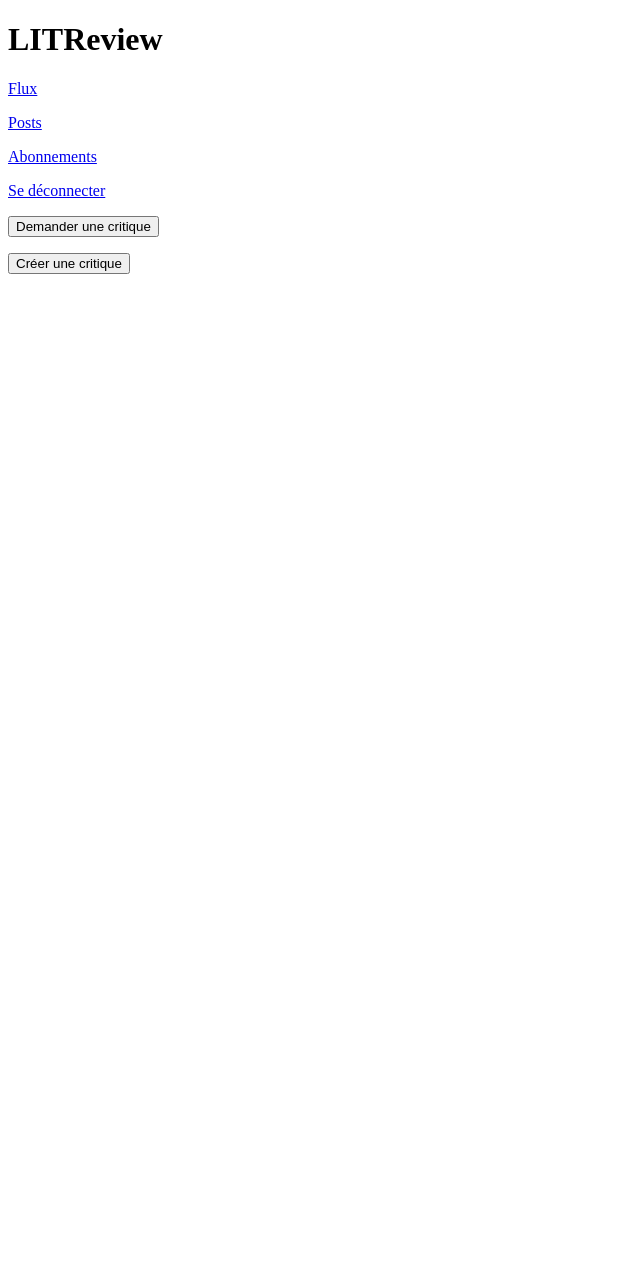
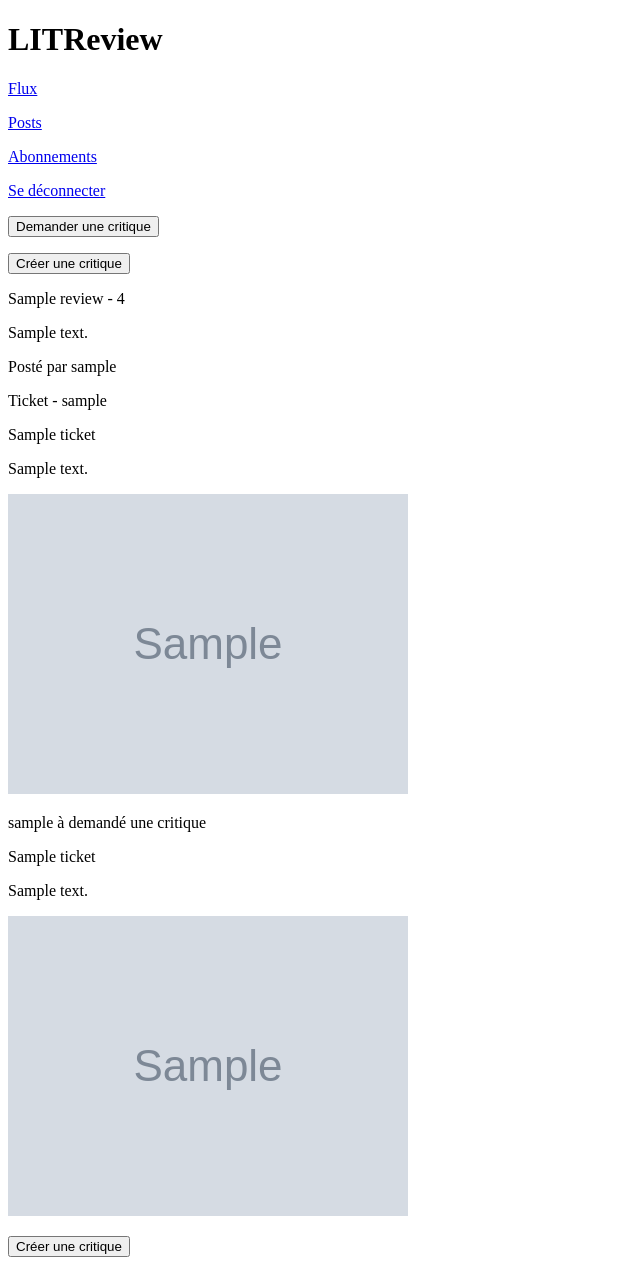
Before and after one commit to A-Nourry/P9_LITReview, a Django app: page /feed/ in a window 1280 px wide. Shown: the whole page, without its empty margins (0-640 px from the left). Before the commit the page ends 274 px from the top, so only its background shows below. Run offline with Django 4.2, Linux system fonts and the light colour scheme; a user stored in the database is signed in; tables that the repository leaves empty hold one stand-in row (values such as "Sample post"); grey boxes marked "Sample" are stand-in pictures; parts of the project's set-up code (start-up, migrations or seed data) failed here and were passed over.

Commit message:
tickets and reviews views added

```diff
--- a/myapp/templates/myapp/feed.html
+++ b/myapp/templates/myapp/feed.html
@@ -5,4 +5,32 @@
 {% block content %}
 <p><a href="{% url 'create-ticket' %}"><button type="submit">Demander une critique</button></a></p>
 <p><a href="{% url 'create-review' %}"><button type="submit">Créer une critique</button></a></p>
+
+<div class="main_feed">
+
+
+    {% for review in reviews %}
+    <p>{{ review.title }} - {{ review.rating }}</p>
+    <p>{{ review.comment }}</p>
+    <p>Posté par {{ review.original_poster }}</p>
+    <p>Ticket - {{ review.ticket.requester }}</p>
+    <p>{{ review.ticket.title }}</p>
+    <p>{{ review.ticket.description }}</p>
+    <p><img src="{{ review.ticket.image }}" /></p>
+    {% endfor %}
+
+    {% for ticket in tickets %}
+    <p>{{ ticket.requester }} à demandé une critique</p>
+    <p>{{ ticket.title }}</p>
+    <p>{{ ticket.description }}</p>
+    <p><img src="{{ ticket.image }}" /></p>
+    {% if not ticket.review %}
+    <p><a href="{% url 'create-review' %}"><button type="submit">Créer une critique</button></a></p>
+    {% endif %}
+    {% endfor %}
+
+
+
+
+</div>
 {% endblock content %}
```
